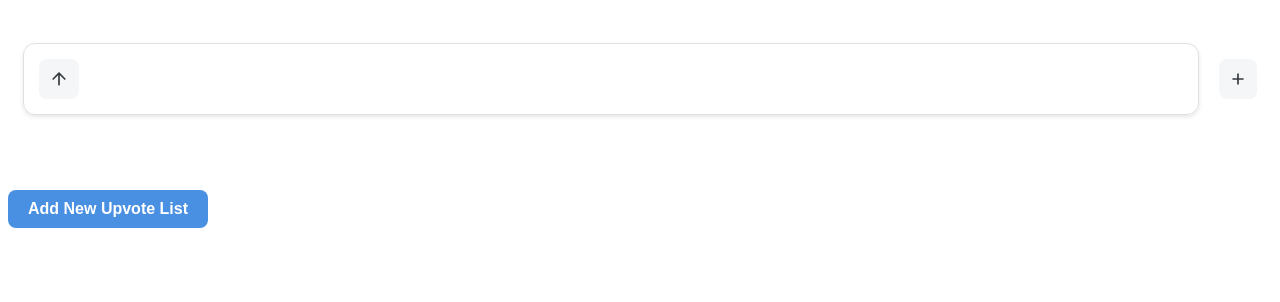
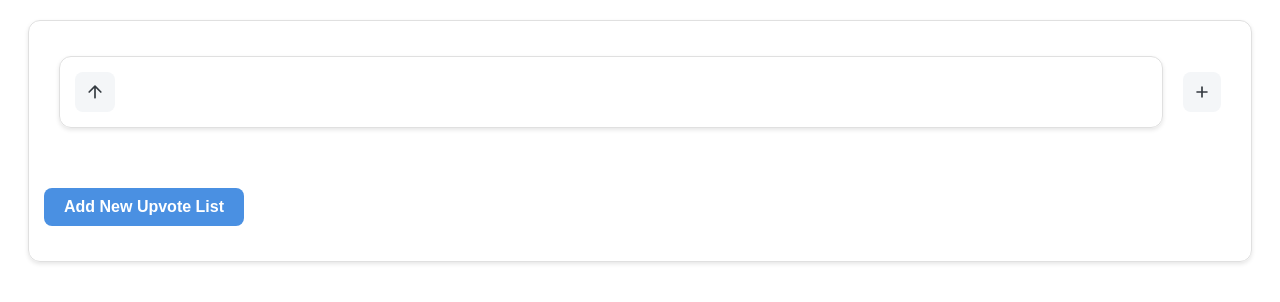
Before and after one commit to wzheng777/react-upvote-app, a React (Vite) app: page / in a window 1280 px wide. Shown: the top 302 px of the page. Built offline with nearby package versions, Linux system fonts and the light colour scheme.

Commit message:
Modify the page container css file

```diff
--- a/src/App.css
+++ b/src/App.css
@@ -1,3 +1,4 @@
+
 
 .add-list-button {
     margin: 20px 0;
@@ -15,3 +16,11 @@
   .add-list-button:hover {
     background-color: #357ab8;
   }
+
+  .page-container {
+    margin: 20px;
+    border: 1px solid #e0e0e0;
+    border-radius: 12px;
+    padding: 15px;
+    box-shadow: 0 2px 4px rgba(0, 0, 0, 0.1);
+  }
--- a/src/App.jsx
+++ b/src/App.jsx
@@ -8,7 +8,7 @@ const App = () => {
   const { upvoteLists, addList } = useUpvote();
 
   return (
-    <div>
+    <div className="page-container">
       {upvoteLists.map((_, index) => (
         <UpvoteList key={index} listIndex={index} />
       ))}
--- a/src/components/UpvoteList.css
+++ b/src/components/UpvoteList.css
@@ -19,8 +19,8 @@
     margin-right: auto;
     border: 1px solid #e0e0e0;
     border-radius: 12px;
-    margin-bottom: 20px;
-    margin-top: 20px;
+    margin-bottom: 5px;
+    margin-top: 5px;
     padding: 15px;
     box-shadow: 0 2px 4px rgba(0, 0, 0, 0.1);
   }
```
